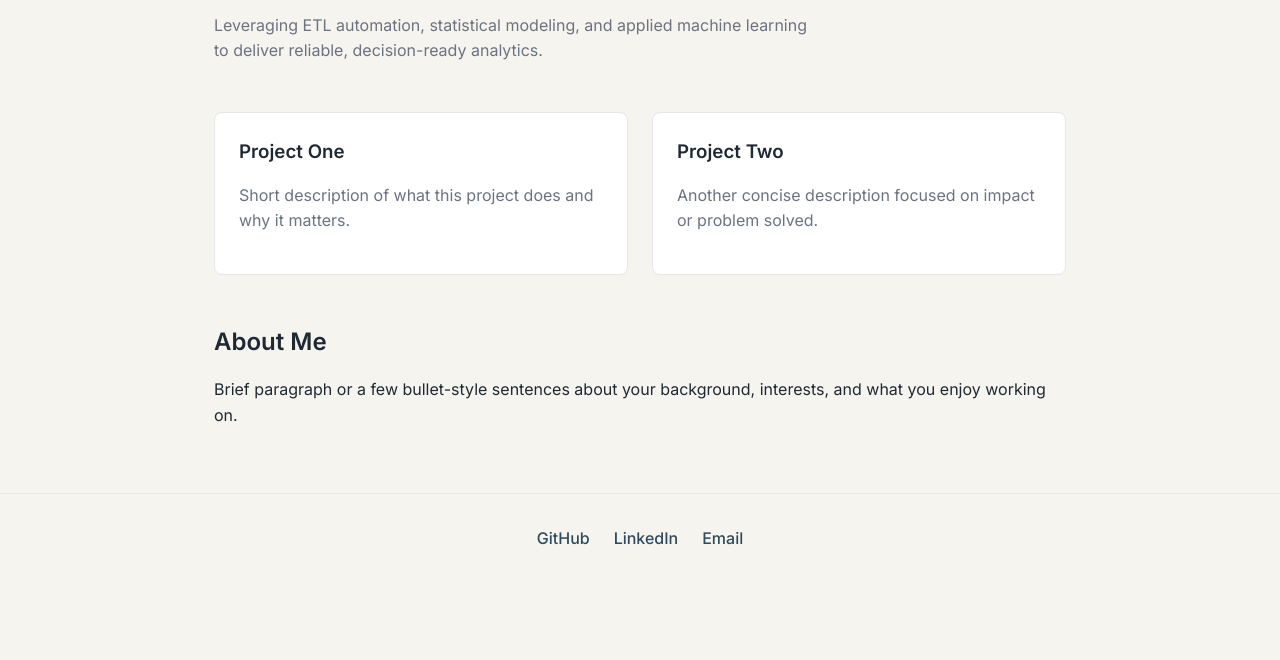
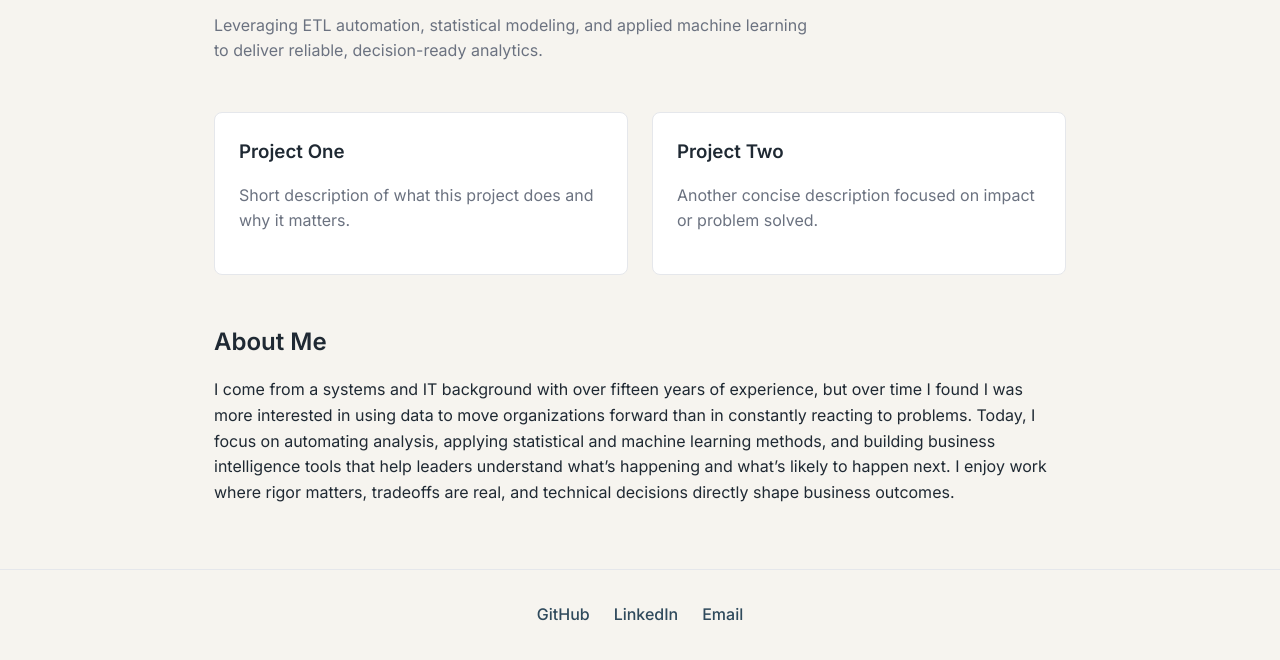
Before and after one commit to davidrodgers-dev/davidrodgers.dev, a plain HTML site: page index.html in a window 1280 px wide. Shown: the part 178-838 px from the top of the page. Before the commit the page ends 800 px from the top, so only its background shows below. Drawn offline with Linux system fonts and the light colour scheme.

Commit message:
Added About Me text

```diff
--- a/index.html
+++ b/index.html
@@ -39,8 +39,13 @@
     <section class="about">
       <h2>About Me</h2>
       <p>
-        Brief paragraph or a few bullet-style sentences about your background,
-        interests, and what you enjoy working on.
+        I come from a systems and IT background with over fifteen years of experience,
+    but over time I found I was more interested in using data to move organizations
+    forward than in constantly reacting to problems. Today, I focus on automating
+    analysis, applying statistical and machine learning methods, and building
+    business intelligence tools that help leaders understand what’s happening and
+    what’s likely to happen next. I enjoy work where rigor matters, tradeoffs are
+    real, and technical decisions directly shape business outcomes.
       </p>
     </section>
 
```
